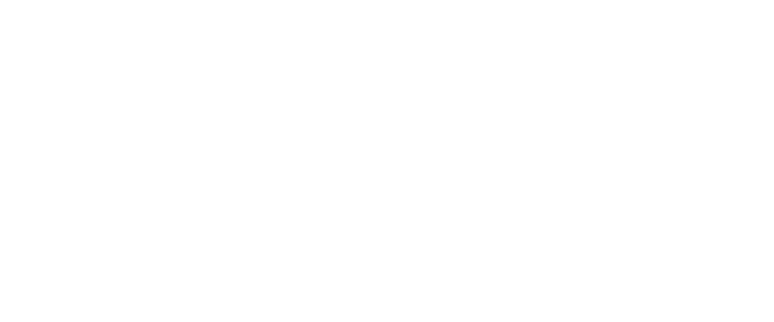
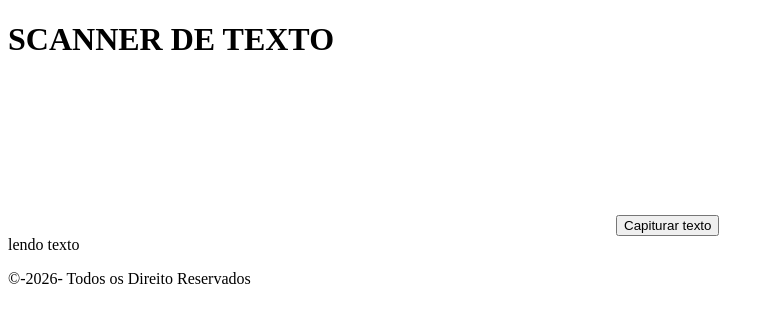
Before and after one commit to hiagosz901/ProjetoApi1ESPF26, a plain HTML site: page index.html in a window 1280 px wide. Shown: the whole page, without its empty margins (0-774 px from the left). Drawn offline with Linux system fonts and the light colour scheme.

Commit message:
feat: estrutura do html

```diff
--- a/index.html
+++ b/index.html
@@ -10,8 +10,20 @@
     <title>ProjetoApi</title>
 </head>
 <body>
-    <!-- -->
-
+    <header>
+        <h1> SCANNER DE TEXTO</h1>
+    </header>
+    <main>
+        <div class="container">
+            <video id="video" autoplay playsinline></video>
+            <canvas id="canvas"></canvas>
+            <button id="btn-texto">Capiturar texto</button>
+            <div id="saida">lendo texto</div>
+        </div>
+    </main>
+    <footer>
+        <p>&copy;-2026- Todos os Direito Reservados</p>
+    </footer>
 
     <!-- JS EXTERNO-->
     <script src="./src/js/script.js"></script>
```
